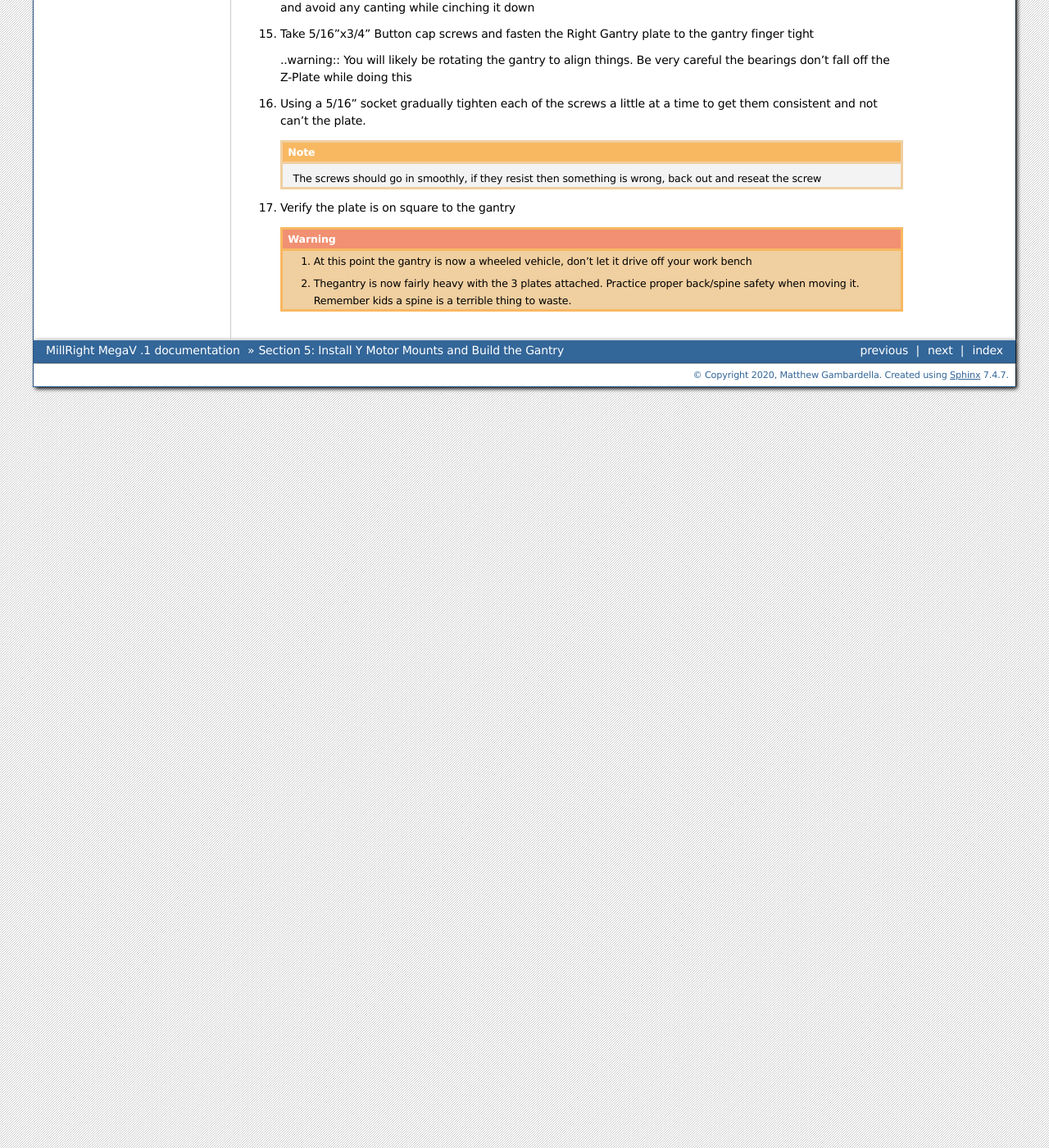
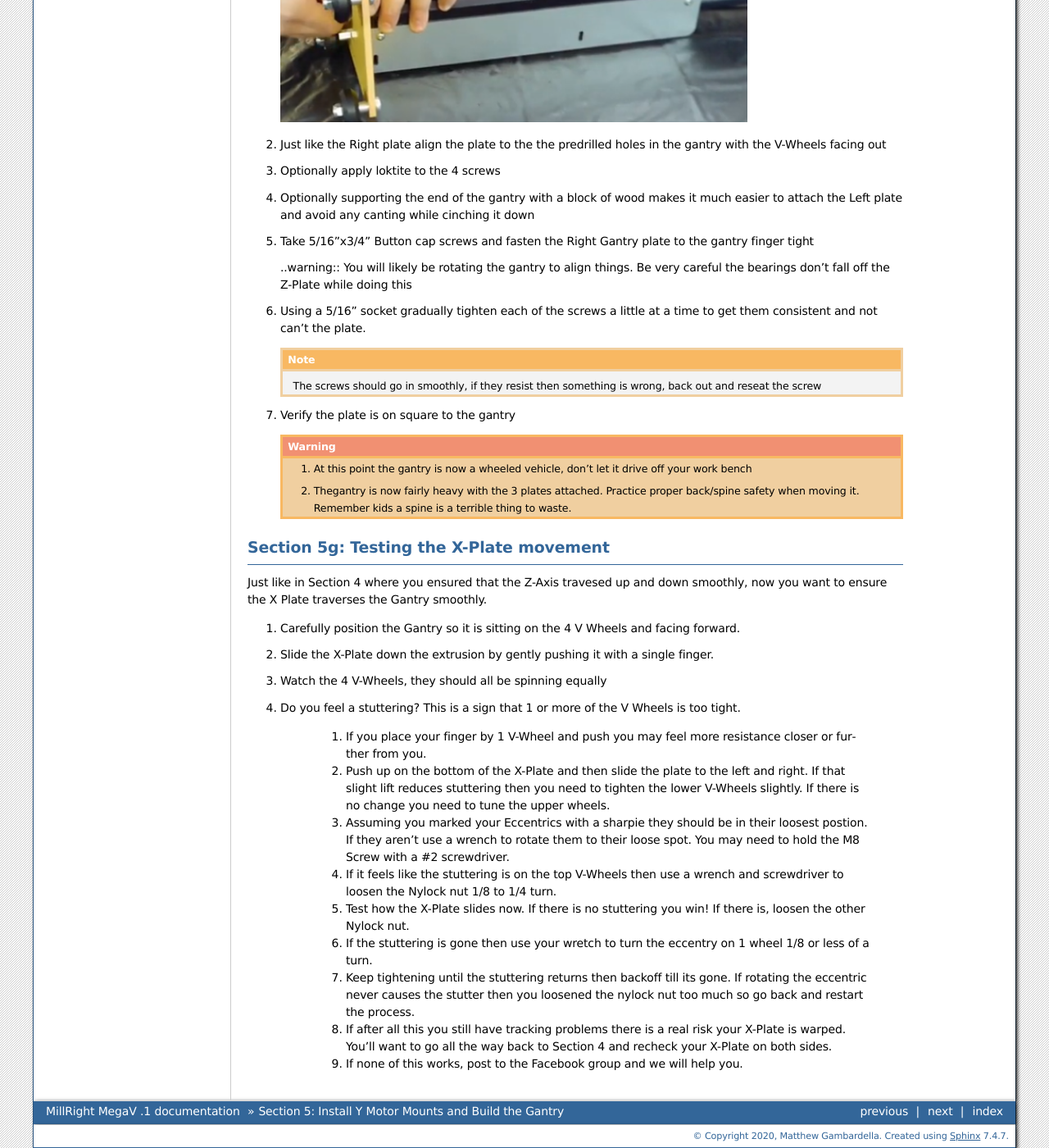
Before and after one commit to mattgam/MillRightMegaVDocs, a Sphinx documentation site: the page built from source/section_05_y_motor_mounts_and_build_gantry/index.rst, in a window 1280 px wide and 1400 px high, scrolled down 5762 px. Shown: the whole window at 82% size. Built offline with Sphinx 7.4.7, drawn with Linux system fonts in a browser that asks for light colours; some of the changed text lies outside the part shown.

Commit message:
Updated the Gantry assembly steps in Section 5

```diff
--- a/source/section_05_y_motor_mounts_and_build_gantry/index.rst
+++ b/source/section_05_y_motor_mounts_and_build_gantry/index.rst
@@ -110,14 +110,14 @@
 
 6. Get the T Nuts all aligned in the same direction
 
-7. Ensure that the teeth on the gear rack are facing the back side of the gantry and slide the T-Nuts into the T-Track on the Gantry and roughly center the gear rack onto the gantry.
+7. Ensure that the teeth on the gear rack are facing the back side of the gantry and slide the T-Nuts into the T-Track on the Gantry and roughly center the gear rack.
 
 
 8. Loosely tighten all of the screws.
 
-9. Use a set of calipers or even a tape measure to ensure the gear rack is properly centered
+9. Use a set of calipers or even a tape measure to ensure the gear rack is properly centered onto the gantry approximately 88.5mm from each end.
 
-   ..note:: The gear being crooked on the gantry will cause binding in the final assembly when jogging the router.  Getting the positioning even is key to a successful end result with all 3 gear racks.  Carefully measure the back of the gear rack to the front of the gantry at each screw and adjust as necessary for even spacing.
+   ..note:: The gear being crooked on the gantry will cause binding in the final assembly when jogging the router.  Getting the positioning even is key to a successful end result with all 3 gear racks.  Carefully measure the back of the gear rack to the front of the gantry at each screw and adjust as necessary for even spacing mine was 7mm at each screw
             Cinch down the screws but don’t loktite them yet
 
 
@@ -131,6 +131,8 @@
 
 ..  warning::  Be careful moving the X-Plate around.  You don’t want to tilt it and have the bearings fall off the rails
 
+..  warning::  Carefully inspect both ends of the gantry extrusion.  Any burr will prevent the Y-Plates from sitting flush to the extrusion.  Take a thin file and shave down any burrs to ensure the plates will sit flush.
+
 1. With the front of the gantry rail (sticker side) facing the front of the X-Plate (router mount side) slide the V-Slot onto the V-Wheels of the X-Plate
 
    .. note::  1) If your M8 Screws are too tight on the V Wheels you may not be able to slide onto the gantry V-Slot.  If this happens just loosen your M8 screws.
@@ -142,8 +144,8 @@
 
 4. When done you should be able to smoothly slide the X-Plate up and down the Gantry.  If there is any binding check that each V-Wheel is of equal tightness
 
-Section 5e: Attaching the left and Right Y-Plates to the gantry
----------------------------------------------------------------
+Section 5e: Attaching the Right Y-Plate to the gantry
+------------------------------------------------------
 
 YouTube Bookmark:  https://youtu.be/ZkZot-WJXo8?t=2333
 
@@ -173,47 +175,88 @@
 3. Take 5/16”x3/4” Button cap screws and fasten the Right Gantry plate to the gantry finger tight
    .. warning::  You will likely be rotating the gantry to align things.  Be very careful the bearings don’t fall off the Z-Plate while doing this
 
-4. Using a 5/16” socket gradually tighten each of the screws a little at a time to get them consistent and not can’t the plate.
+4. Using a 5/16” socket gradually tighten each of the screws a little at a time to get them consistent and the plate is squared and flush.
 
    .. note::  The screws should go in smoothly, if they resist then something is wrong, back out and reseat the screw
 
 5. Verify the plate is on square to the gantry
 
-6. Turn the gantry so the back is facing you.
+
+Section 5f: Attaching the drag chain support
+--------------------------------------------
+
+1. Turn the gantry so the back is facing you.
 
    ..  warning::  When doing this don’t let your Z-Plate fall off
 
-7. Pass an M5x12mm button cap screw through each hole (not slot) in the drag chain support and attach a T-Nut to each
+2. Pass an M5x12mm button cap screw through each hole (not slot) in the drag chain support and attach a T-Nut to each
 
-8. Position the drag chain support on the back left side (opposite of the right gantry plate and slide the T-nuts into the T-Track.
+3. Position the drag chain support on the back left side (opposite of the right gantry plate and slide the T-nuts into the T-Track.
 
    .. image:: section_5e_drag_chain_support.png
       :width: 75%
 
-9. Slide the drag chain support just onto the T-Track staying very close to the end of the gantry
+4. Slide the drag chain support just onto the T-Track staying very close to the end of the gantry
 
-10. Secure the screws tightly to the T Nuts
+5. Secure the screws tightly to the T Nuts
 
-11. Now its time to attach the Left Gantry plate
 
-    .. image:: section_5e_attach_left_gantry.png
-       :width: 75%
+Section 5g: Attaching the Left Y-Plate to the gantry
+---------------------------------------------------------------
 
-12. Just like the Right plate align the plate to the the predrilled holes in the gantry with the V-Wheels facing out
+1. Now its time to attach the Left Gantry plate
 
-13. Optionally apply loktite to the 4 screws
+   .. image:: section_5e_attach_left_gantry.png
+      :width: 75%
 
-14. Optionally supporting the end of the gantry with a block of wood makes it much easier to attach the Left plate and avoid any canting while cinching it down
+2. Just like the Right plate align the plate to the the predrilled holes in the gantry with the V-Wheels facing out
 
-15. Take 5/16”x3/4” Button cap screws and fasten the Right Gantry plate to the gantry finger tight
+3. Optionally apply loktite to the 4 screws
 
-    ..warning::  You will likely be rotating the gantry to align things.  Be very careful the bearings don’t fall off the Z-Plate while doing this
+4. Optionally supporting the end of the gantry with a block of wood makes it much easier to attach the Left plate and avoid any canting while cinching it down
 
-16. Using a 5/16” socket gradually tighten each of the screws a little at a time to get them consistent and not can’t the plate.
+5. Take 5/16”x3/4” Button cap screws and fasten the Right Gantry plate to the gantry finger tight
 
-    .. note::  The screws should go in smoothly, if they resist then something is wrong, back out and reseat the screw
+   ..warning::  You will likely be rotating the gantry to align things.  Be very careful the bearings don’t fall off the Z-Plate while doing this
 
-17. Verify the plate is on square to the gantry
+6. Using a 5/16” socket gradually tighten each of the screws a little at a time to get them consistent and not can’t the plate.
 
-    .. warning::  1) At this point the gantry is now a wheeled vehicle, don’t let it drive off your work bench
-                  2) Thegantry is now fairly heavy with the 3 plates attached.  Practice proper back/spine safety when moving it.  Remember kids a spine is a terrible thing to waste.
+   .. note::  The screws should go in smoothly, if they resist then something is wrong, back out and reseat the screw
+
+7. Verify the plate is on square to the gantry
+
+   .. warning::  1) At this point the gantry is now a wheeled vehicle, don’t let it drive off your work bench
+                 2) Thegantry is now fairly heavy with the 3 plates attached.  Practice proper back/spine safety when moving it.  Remember kids a spine is a terrible thing to waste.
+
+
+Section 5g: Testing the X-Plate movement
+----------------------------------------
+
+
+Just like in Section 4 where you ensured that the Z-Axis travesed up and down smoothly, now you want to ensure the X Plate traverses the Gantry smoothly.
+
+1. Carefully position the Gantry so it is sitting on the 4 V Wheels and facing forward.
+
+2. Slide the X-Plate down the extrusion by gently pushing it with a single finger.
+
+3. Watch the 4 V-Wheels, they should all be spinning equally
+
+4. Do you feel a stuttering?  This  is a sign that 1 or more of the V Wheels is too tight.
+
+    1. If you place your finger by 1 V-Wheel and push you may feel more resistance closer or further from you.
+
+    2. Push up on the bottom of the X-Plate and then slide the plate to the left and right.  If that slight lift reduces stuttering then you need to tighten the lower V-Wheels slightly. If there is no change you need to tune the upper wheels.
+
+    3. Assuming you marked your Eccentrics with a sharpie they should be in their loosest postion.  If they aren't use a wrench to rotate them to their loose spot.  You may need to hold the M8 Screw with a #2 screwdriver.
+
+    4. If it feels like the stuttering is on the top V-Wheels then use a wrench and screwdriver to loosen the Nylock nut 1/8 to 1/4 turn.
+
+    5. Test how the X-Plate slides now.  If there is no stuttering you win! If there is, loosen the other Nylock nut.
+
+    6. If the stuttering is gone then use your wretch to turn the eccentry on 1 wheel 1/8 or less of a turn.
+
+    7. Keep tightening until the stuttering returns then backoff till its gone.  If rotating the eccentric never causes the stutter then you loosened the nylock nut too much so go back and restart the process.
+
+    8. If after all this you still have tracking problems there is a real risk your X-Plate is warped.  You'll want to go all the way back to Section 4 and recheck your X-Plate on both sides.
+
+    9. If none of this works, post to the Facebook group and we will help you.
```
